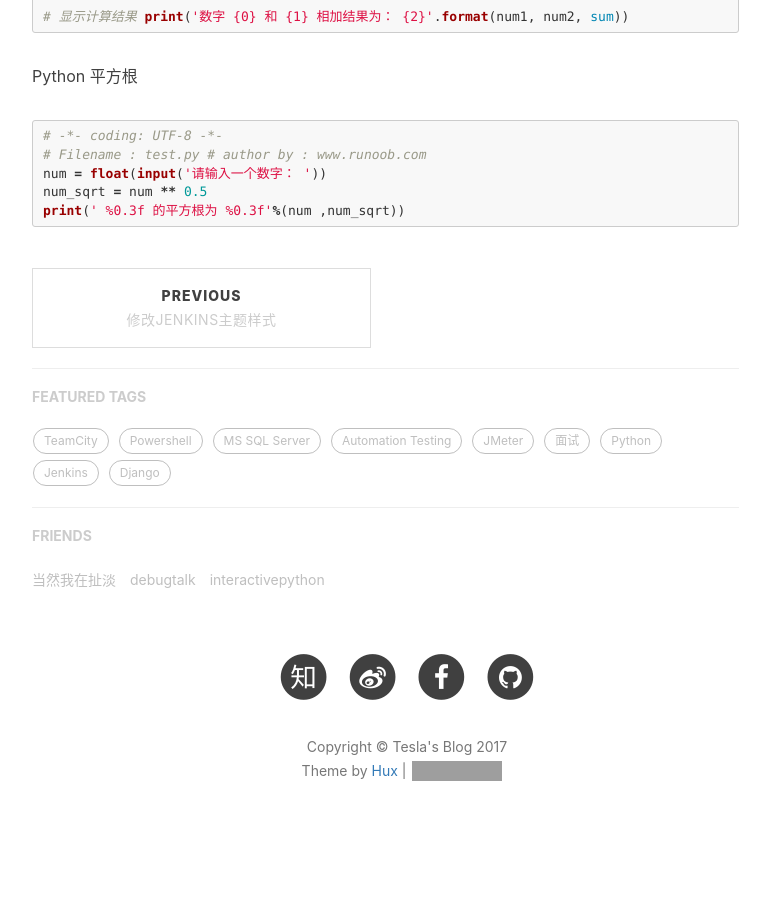
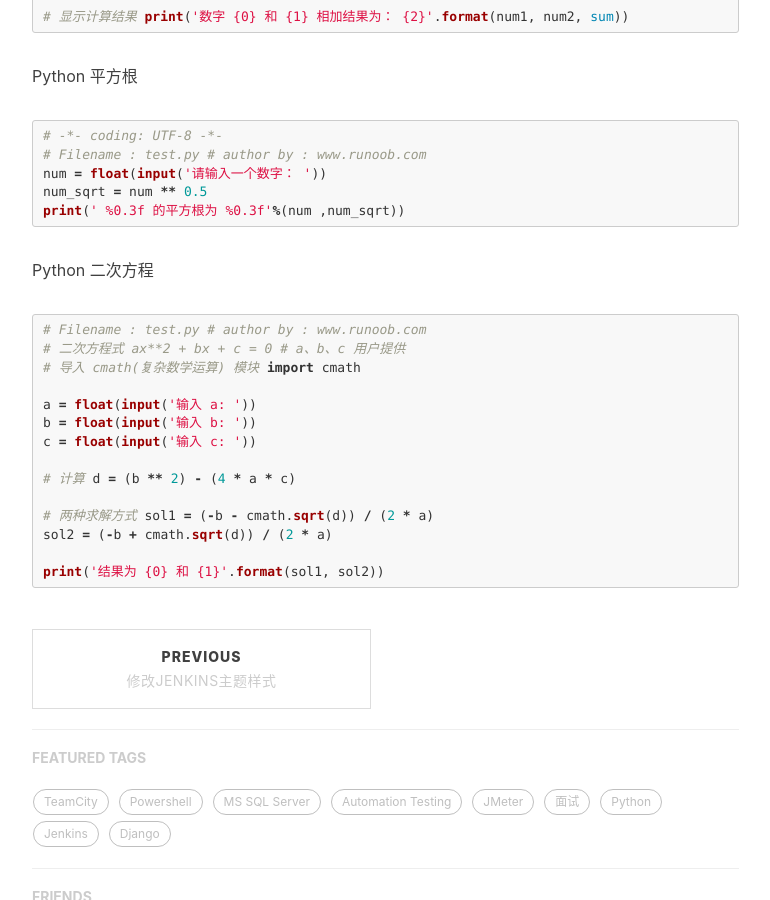
Before and after one commit to ccflyme/ccflyme.github.io, a Jekyll site: the page built from _posts/2017-09-14-python3_instance.markdown, in a window 1280 px wide and 900 px high, scrolled down 907 px. Shown: the whole window, without its empty margins (233-1003 px from the left). Built offline with Jekyll 4.4.1, drawn with Linux system fonts in a browser that asks for light colours; nearby versions of some CDN libraries; comment, search, counter and statistics services are not loaded; before the commit the page ends 1782 px from its top, so only the background shows below that; grey boxes are pictures that could not be loaded.

Commit message:
Update 2017-09-14-python3_instance.markdown

````diff
--- a/_posts/2017-09-14-python3_instance.markdown
+++ b/_posts/2017-09-14-python3_instance.markdown
@@ -51,3 +51,27 @@ num = float(input('请输入一个数字： '))
 num_sqrt = num ** 0.5
 print(' %0.3f 的平方根为 %0.3f'%(num ,num_sqrt))
 ```
+Python 二次方程
+```python
+# Filename : test.py
+# author by : www.runoob.com
+
+# 二次方程式 ax**2 + bx + c = 0
+# a、b、c 用户提供
+
+# 导入 cmath(复杂数学运算) 模块
+import cmath
+
+a = float(input('输入 a: '))
+b = float(input('输入 b: '))
+c = float(input('输入 c: '))
+
+# 计算
+d = (b ** 2) - (4 * a * c)
+
+# 两种求解方式
+sol1 = (-b - cmath.sqrt(d)) / (2 * a)
+sol2 = (-b + cmath.sqrt(d)) / (2 * a)
+
+print('结果为 {0} 和 {1}'.format(sol1, sol2))
+```
````
